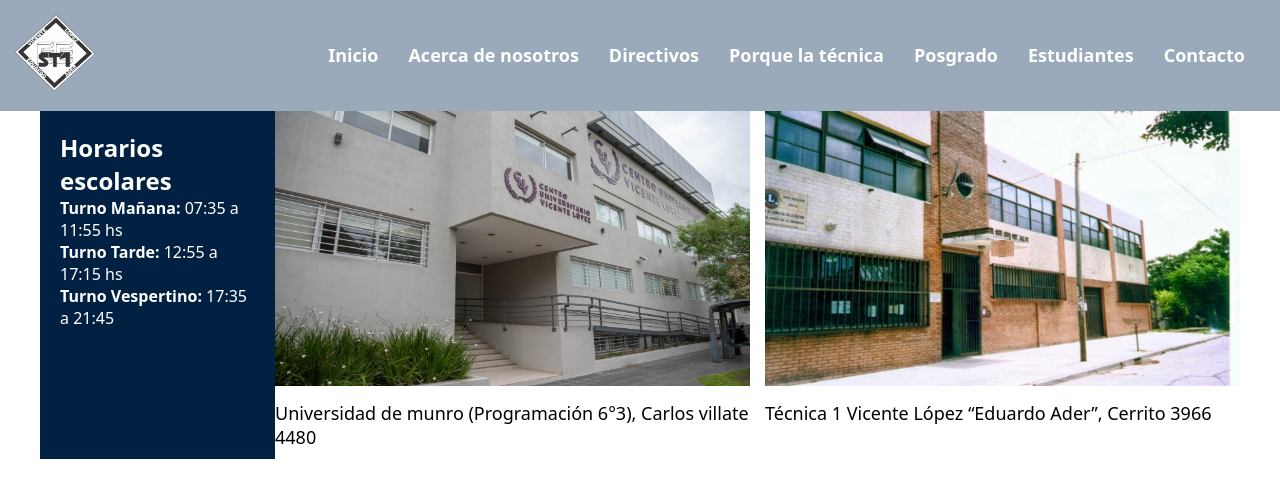
After one commit to Exaedro/web_institucional, a PHP site: page /sedes.html in a window 1280 px wide. The commit adds this page. Shown: the top 498 px of the page. Run offline with PHP 8.4, Linux system fonts and the light colour scheme.

Commit message:
cambio de carpetas

```diff
--- /dev/null
+++ b/css/sedes.css
@@ -0,0 +1,39 @@
+.sedes-container {
+    display: flex;
+    color: #000;
+    width: 1200px;
+    margin: 0 auto;
+}
+
+.sedes-container .sedes {
+    display: flex;
+    gap: 15px;
+}
+
+.sedes-container .sede {
+    margin-bottom: 10px;
+    font-size: 18px;
+    display: flex;
+    flex-direction: column;
+    gap: 15px;
+}
+
+.sedes-container .sede picture {
+    width: 475px;
+    height: 275px;
+}
+
+.sedes-container .sede img {
+    width: 100%;
+    height: 100%;
+}
+
+.sedes-container aside {
+    background-color: rgba(var(--color-primario));
+    color: #fff;
+    padding: 20px;
+}
+
+.sedes-container aside ul {
+    list-style: none;
+}
--- a/css/style.css
+++ b/css/style.css
@@ -1,5 +1,6 @@
 @import url('globales.css');
 @import url('componentes/navbar.css');
+@import url('sedes.css');
 
 .inicio {
     background-image: url('../img/tecnica.jpg');
--- /dev/null
+++ b/sedes.html
@@ -0,0 +1,53 @@
+<!DOCTYPE html>
+<html lang="en">
+<head>
+    <meta charset="UTF-8">
+    <meta name="viewport" content="width=device-width, initial-scale=1.0">
+    <link rel="stylesheet" href="../css/style.css">
+    <title>Escuela Tecnica</title>
+</head>
+<body>
+    <nav>
+        <header class="navbar-header">
+            <img
+                src="../img/logo.png"
+                alt="Escuela de Educación Secundaria Nro1" />
+        </header>
+        <div class="navbar-body">
+            <ul>
+                <li><a href="#">Inicio</a></li>
+                <li><a href="./paginas/sobre_nosotros.php">Acerca de nosotros</a></li>
+                <li><a href="#">Directivos</a></li>
+                <li><a href="#">Porque la técnica</a></li>
+                <li><a href="#">Posgrado</a></li>
+                <li><a href="#">Estudiantes</a></li>
+                <li><a href="#">Contacto</a></li>
+            </ul>
+        </div>
+    </nav>
+    <main class="sedes-container">
+        <aside>
+            <h2>Horarios escolares</h2>
+            <ul>
+                <li><strong>Turno Mañana:</strong> 07:35 a 11:55 hs</li>
+                <li><strong>Turno Tarde:</strong> 12:55 a 17:15 hs</li>
+                <li><strong>Turno Vespertino:</strong> 17:35 a 21:45</li>
+            </ul>
+        </aside>
+        <section class="sedes">
+            <article class="sede">
+                <picture>
+                    <img src="../img/sedeuniversidad.jpg" alt="Universidad de Munro">
+                </picture>
+                <p>Universidad de munro (Programación 6°3), Carlos villate 4480</p>
+            </article>
+            <article class="sede">
+                <picture>
+                    <img src="../img/sedetecnica.jpg" alt="Escuela Tecnica Nro1">
+                </picture>
+                <p>Técnica 1 Vicente López “Eduardo Ader”, Cerrito 3966</p>
+            </article>
+        </section>
+    </main>
+</body>
+</html>
```
Also changed, not shown: img/sedetecnica.jpg (added), img/sedeuniversidad.jpg (added), sobre_nosotros.php (renamed from paginas/sobre_nosotros.php).
